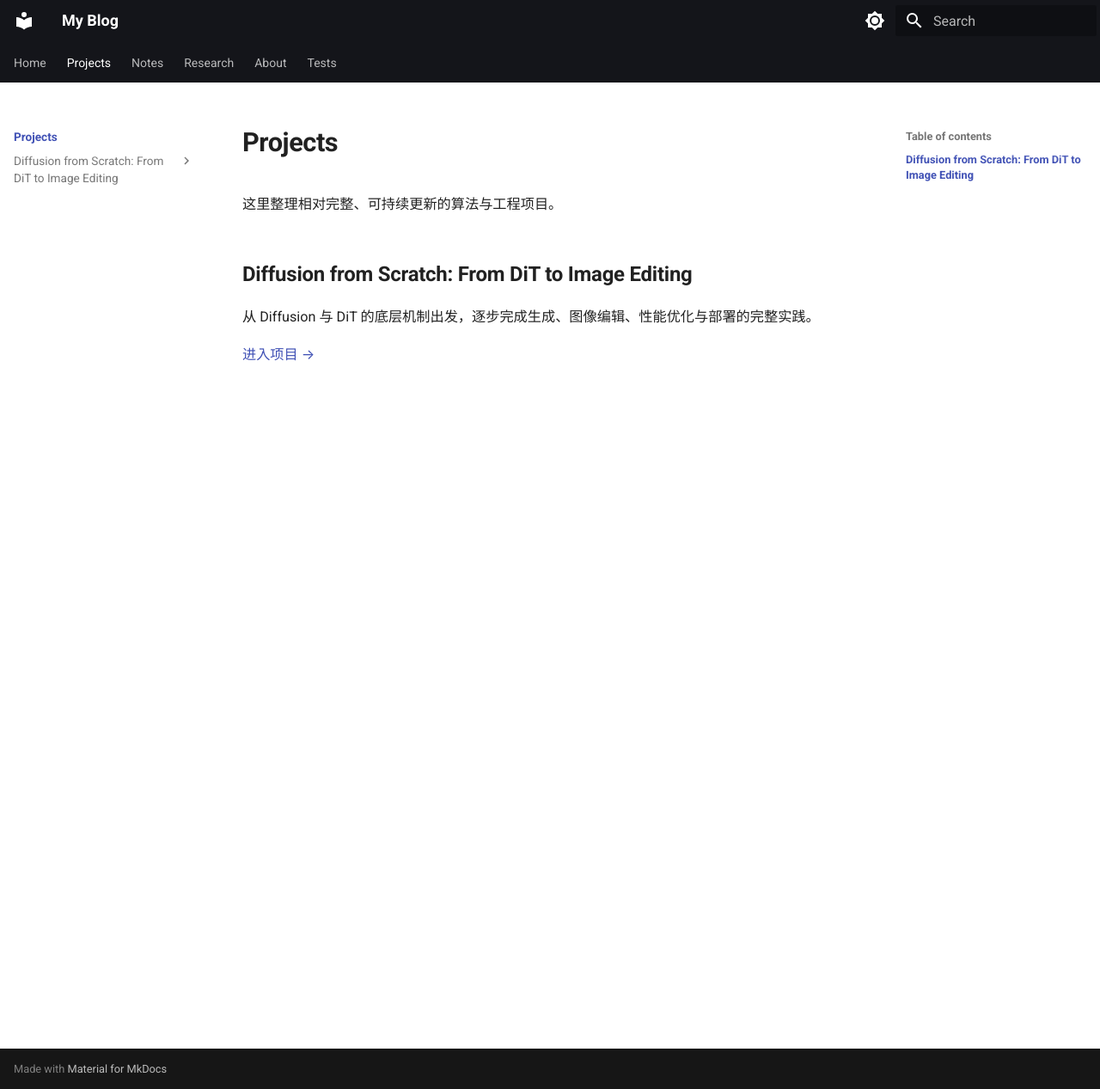
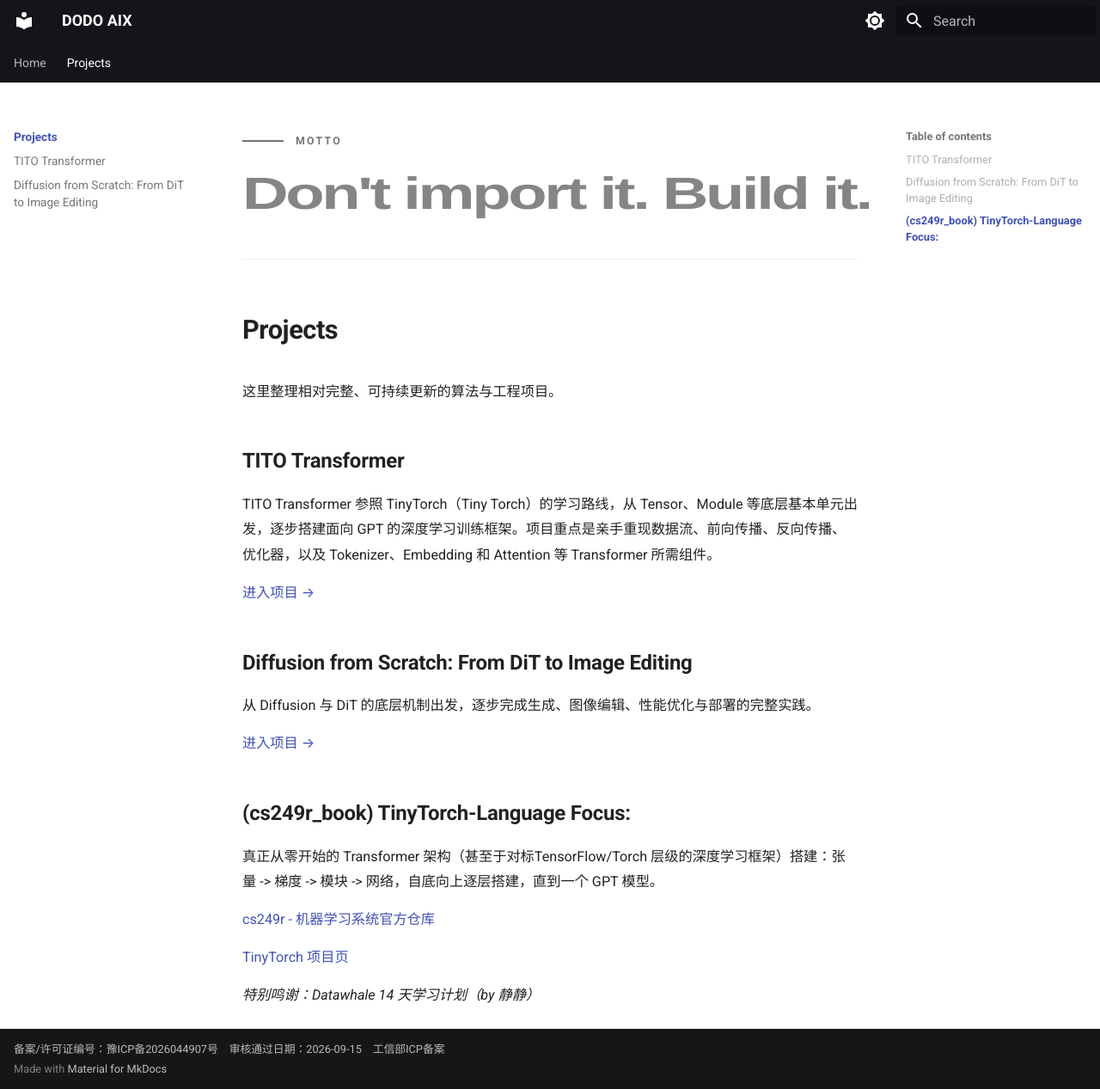
Before and after one commit to dodoaix/my-blog, an MkDocs documentation site: the page built from docs/projects/index.md, in a window 1280 px wide and 1267 px high. Shown: the whole window at 86% size. Built offline with MkDocs 1.6.1 and Material for MkDocs 9.7.7, drawn with Linux system fonts in a browser that asks for light colours.

Commit message:
chore: organize site navigation and metadata

```diff
--- a/docs/projects/index.md
+++ b/docs/projects/index.md
@@ -1,9 +1,45 @@
+<div class="projects-motto" aria-label="Learning motto">
+  <div class="projects-motto__label">MOTTO</div>
+  <div id="projects-motto-text" class="projects-motto__text"></div>
+</div>
+
+<script>
+(() => {
+  const mottos = [
+    "Don't import it. Build it.",
+    "Make hands dirty",
+    "what i cannot create i do not understand",
+  ];
+  const target = document.getElementById("projects-motto-text");
+
+  if (target && mottos.length) {
+    target.textContent = mottos[Math.floor(Math.random() * mottos.length)];
+  }
+})();
+</script>
+
 # Projects
 
 这里整理相对完整、可持续更新的算法与工程项目。
+
+## TITO Transformer
+
+TITO Transformer 参照 TinyTorch（Tiny Torch）的学习路线，从 Tensor、Module 等底层基本单元出发，逐步搭建面向 GPT 的深度学习训练框架。项目重点是亲手重现数据流、前向传播、反向传播、优化器，以及 Tokenizer、Embedding 和 Attention 等 Transformer 所需组件。
+
+[进入项目 →](tito-transformer/index.md)
 
 ## Diffusion from Scratch: From DiT to Image Editing
 
 从 Diffusion 与 DiT 的底层机制出发，逐步完成生成、图像编辑、性能优化与部署的完整实践。
 
 [进入项目 →](diffusion-from-scratch/index.md)
+
+## (cs249r_book) TinyTorch-Language Focus:
+
+真正从零开始的 Transformer 架构（甚至于对标TensorFlow/Torch 层级的深度学习框架）搭建：张量 -> 梯度 -> 模块 -> 网络，自底向上逐层搭建，直到一个 GPT 模型。
+
+[cs249r - 机器学习系统官方仓库](https://github.com/harvard-edge/cs249r_book)
+
+[TinyTorch 项目页](https://mlsysbook.ai/tinytorch/getting-started.html)
+
+*特别鸣谢：Datawhale 14 天学习计划（by 静静）*
--- a/docs/stylesheets/extra.css
+++ b/docs/stylesheets/extra.css
@@ -22,6 +22,63 @@
 
 .md-typeset p {
   margin-block: 0.9em;
+}
+
+/* Small, page-local motto banner for the Projects landing page. */
+.md-typeset .projects-motto {
+  position: relative;
+  margin: 0 0 3.1rem;
+  padding: 0.35rem 0 1.35rem;
+  border-bottom: 0.08rem solid var(--md-default-fg-color--lightest);
+}
+
+.md-typeset .projects-motto__label {
+  display: flex;
+  align-items: center;
+  gap: 0.7rem;
+  margin-bottom: 0.9rem;
+  color: var(--md-default-fg-color--light);
+  font-size: 0.62rem;
+  font-weight: 700;
+  letter-spacing: 0.18em;
+}
+
+.md-typeset .projects-motto__label::before {
+  width: 2.4rem;
+  height: 0.08rem;
+  background: currentColor;
+  content: "";
+}
+
+.md-typeset .projects-motto__text {
+  min-height: 1.25em;
+  max-width: 92%;
+  color: #858585;
+  font-family: "Helvetica Neue", Arial, sans-serif;
+  font-size: clamp(1.7rem, 5vw, 3.5rem);
+  font-weight: 900;
+  letter-spacing: -0.045em;
+  line-height: 0.92;
+  text-wrap: balance;
+  transform: scaleX(1.16) scaleY(0.82);
+  transform-origin: left center;
+}
+
+[data-md-color-scheme="slate"] .md-typeset .projects-motto__text {
+  color: #9b9b9b;
+}
+
+@media screen and (max-width: 59.984375em) {
+  .md-typeset .projects-motto__text {
+    max-width: 100%;
+    transform: scaleX(1.08) scaleY(0.88);
+  }
+}
+
+@media (prefers-color-scheme: dark) {
+  .md-typeset .projects-motto__text {
+    color: #9b9b9b;
+  }
 }
 
 /* Restrained heading scale with clearer section rhythm. */
--- a/mkdocs.yml
+++ b/mkdocs.yml
@@ -1,4 +1,5 @@
-site_name: My Blog
+site_name: DODO AIX
+copyright: '备案/许可证编号：豫ICP备2026044907号　审核通过日期：2026-09-15　<a href="https://beian.miit.gov.cn/" target="_blank" rel="noopener">工信部ICP备案</a>'
 
 theme:
   name: material
@@ -63,21 +64,7 @@ nav:
   - Home: index.md
   - Projects:
       - projects/index.md
+      - "TITO Transformer":
+          - projects/tito-transformer/index.md
       - "Diffusion from Scratch: From DiT to Image Editing":
           - projects/diffusion-from-scratch/index.md
-          - "00. Prerequisites": projects/diffusion-from-scratch/00-prerequisites.md
-          - "01. Diffusion Fundamentals": projects/diffusion-from-scratch/01-diffusion-fundamentals.md
-          - "02. Building a DiT Backbone": projects/diffusion-from-scratch/02-building-dit-backbone.md
-          - "03. Training a DiT": projects/diffusion-from-scratch/03-training-dit.md
-          - "04. Sampling and Inference": projects/diffusion-from-scratch/04-sampling-and-inference.md
-          - "05. Conditioning and Guidance": projects/diffusion-from-scratch/05-conditioning-and-guidance.md
-          - "06. From Generation to Image-to-Image": projects/diffusion-from-scratch/06-image-to-image.md
-          - "07. Image Editing Architectures": projects/diffusion-from-scratch/07-image-editing-architectures.md
-          - "08. Building an Image Editing Pipeline": projects/diffusion-from-scratch/08-building-image-editing-pipeline.md
-          - "09. Training Image Editing Models": projects/diffusion-from-scratch/09-training-image-editing-models.md
-          - "10. Efficient Inference and Deployment": projects/diffusion-from-scratch/10-efficient-inference-and-deployment.md
-  - Notes: notes/index.md
-  - Research: research/index.md
-  - About: about.md
-  - Tests:
-      - Elements: tests/elements.md
```
Also changed, not shown: docs/projects/tito-transformer/index.md (added, +52 -0 lines), 1 other file.
